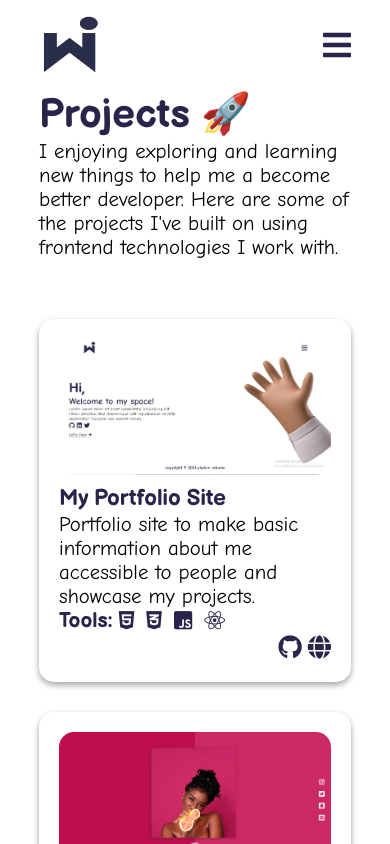
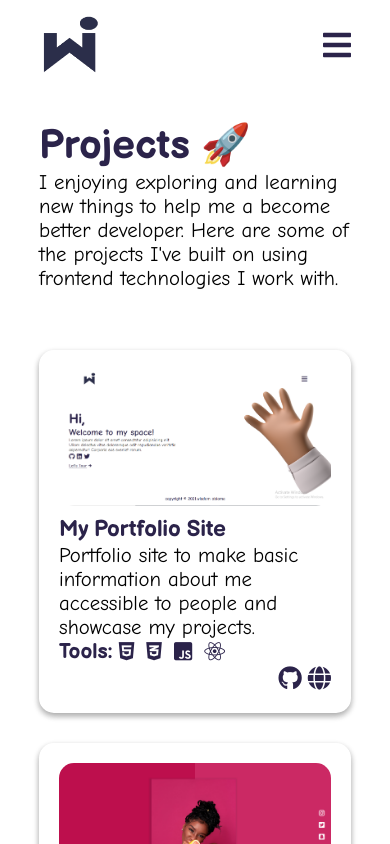
Before and after one commit to Whizzie99/portfolio-site, a React (Create React App) app: page /projects in a window 390 px wide. Shown: the top 844 px of the page. Built offline with nearby package versions, Linux system fonts and the light colour scheme.

Commit message:
fixed responsive bugs

```diff
--- a/src/assets/css/style.css
+++ b/src/assets/css/style.css
@@ -446,6 +446,10 @@ footer p a{
         margin: 8% 0;
     }
 
+    .projects-content{
+        margin: 8% 0;
+    }
+
     .contact-content{
         margin: 45% 0;
     }
```
